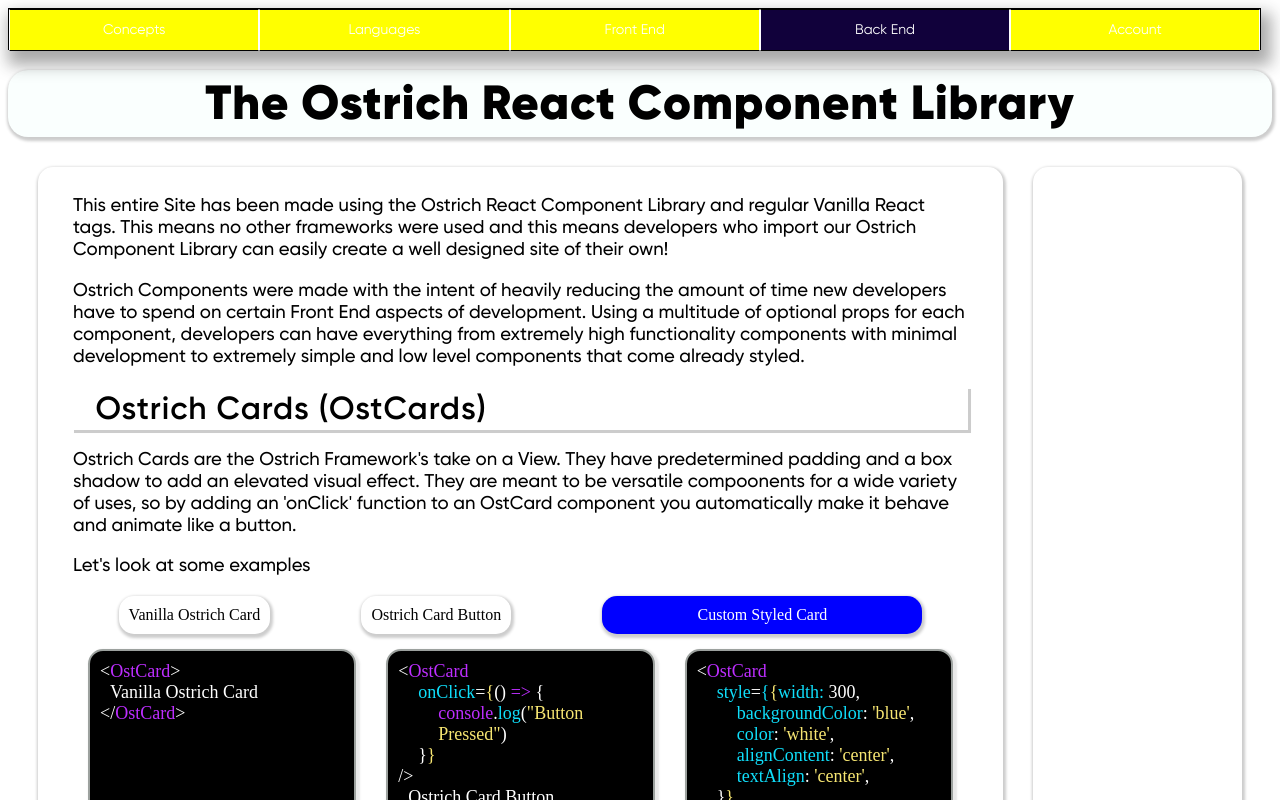
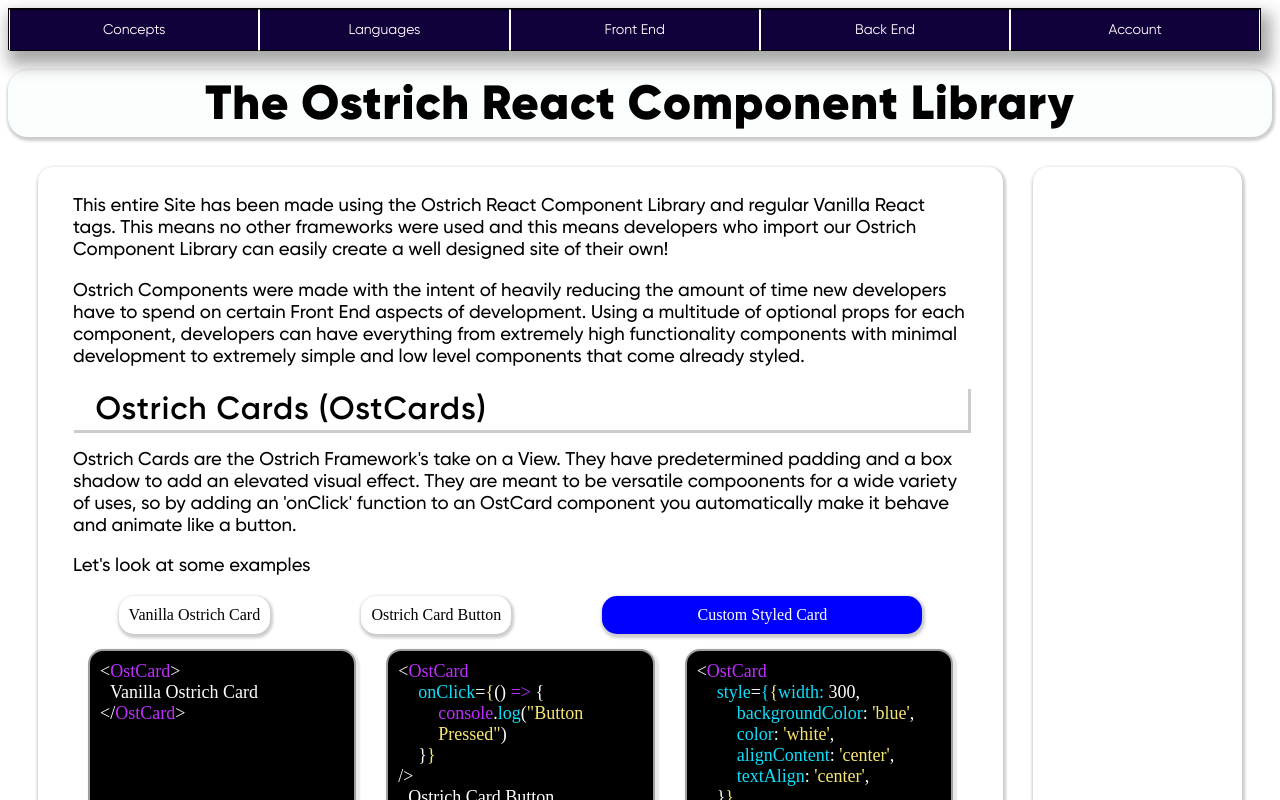
Before and after one commit to NLanese/the-codex, a Next.js app: page /showcases/ostrich-components/ostrich-showcase in a window 1280 px wide. Shown: the top 800 px of the page. Built offline with nearby package versions, Linux system fonts and the light colour scheme.

Commit message:
cleaned.Need to apply final changes but back to being functional

```diff
--- a/OstrichComponents/Dropdown/OstrichDropDown.js
+++ b/OstrichComponents/Dropdown/OstrichDropDown.js
@@ -522,7 +522,7 @@ export const OstrichDropDown = ({
         }
         return(
             <div
-            style={{...determineBoxStyle(), position: 'relative', backgroundColor: 'cyan'}}
+            style={{...determineBoxStyle(), position: 'relative'}}
             onMouseLeave={() => handleMouseLeave()}
             onClick={() => handlePress()}
             onMouseEnter={() => handleMouseEnter()}
@@ -531,7 +531,7 @@ export const OstrichDropDown = ({
                 style={{display: 'flex', alignItems: 'center', justifyItems: 'center', height: '100%', width: "100%", boxSizing: 'border-box'}}
                 // style={{...extractTextStyles(determineBoxStyle()), ...titleStyle, backgroundColor: 'purple'}}
                 > */}
-                    <div style={{height: '100%', width: '100%', backgroundColor: 'yellow', boxSizing: 'border-box', alignItems: 'center', justifyContent: 'center', display: 'flex'}}>
+                    <div style={{height: '100%', width: '100%',  boxSizing: 'border-box', alignItems: 'center', justifyContent: 'center', display: 'flex'}}>
                     <p style={{margin: 0, height: '100%', display: 'flex', alignItems: 'center'}}>{renderTitle()}</p>
                     </div>
                 {/* </div> */}
--- a/OstrichComponents/Tabs/OstrichTabBar.js
+++ b/OstrichComponents/Tabs/OstrichTabBar.js
@@ -112,7 +112,6 @@ export const OstrichTabBar = ({
                 let tempBar = {
                     width: '300px',
                     height: '40px',
-                    // borderRadius: 10,
                     border: "1px solid black"
                 }
                 setBarStyle({...tempBar, ...style})
```
